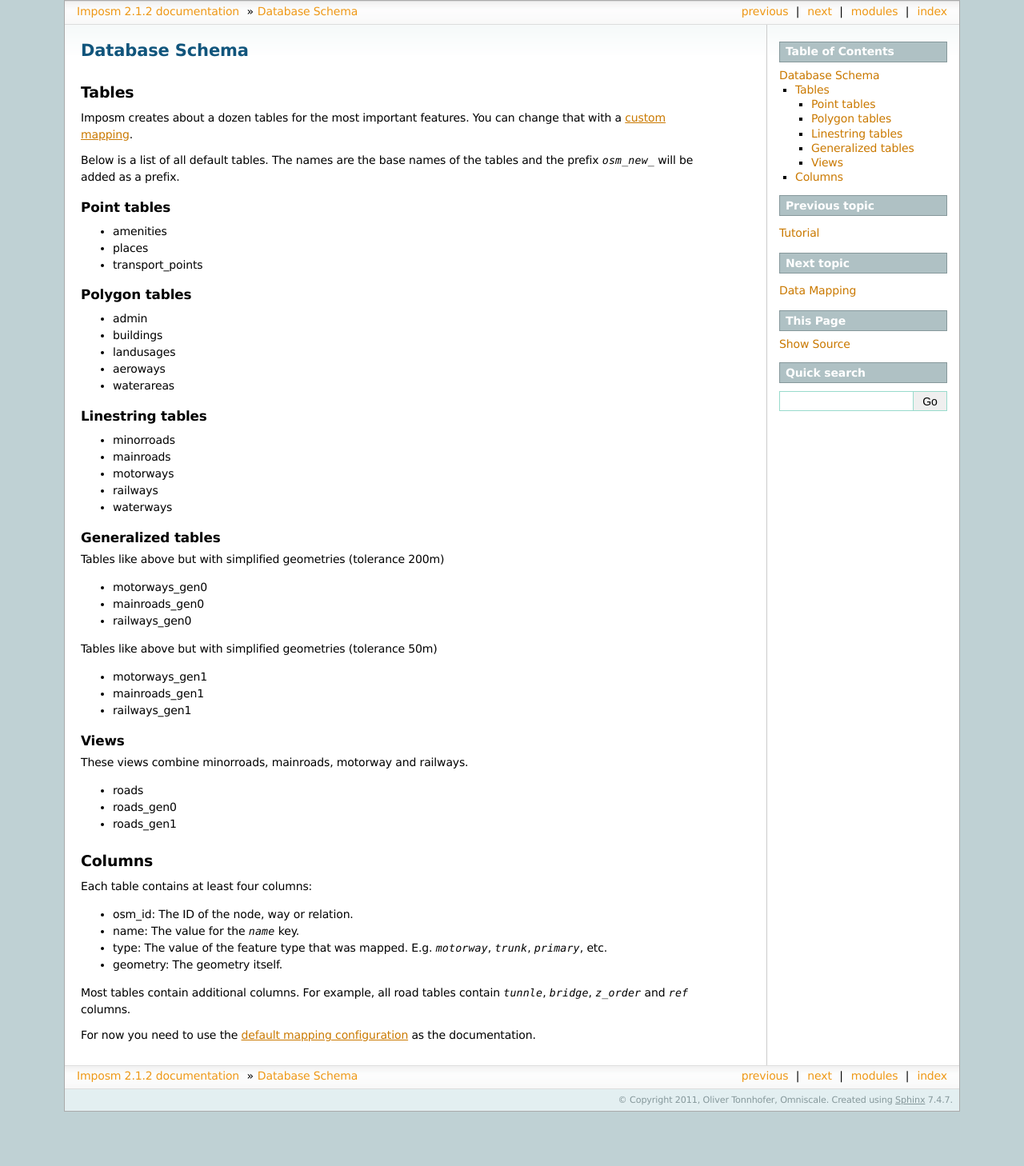
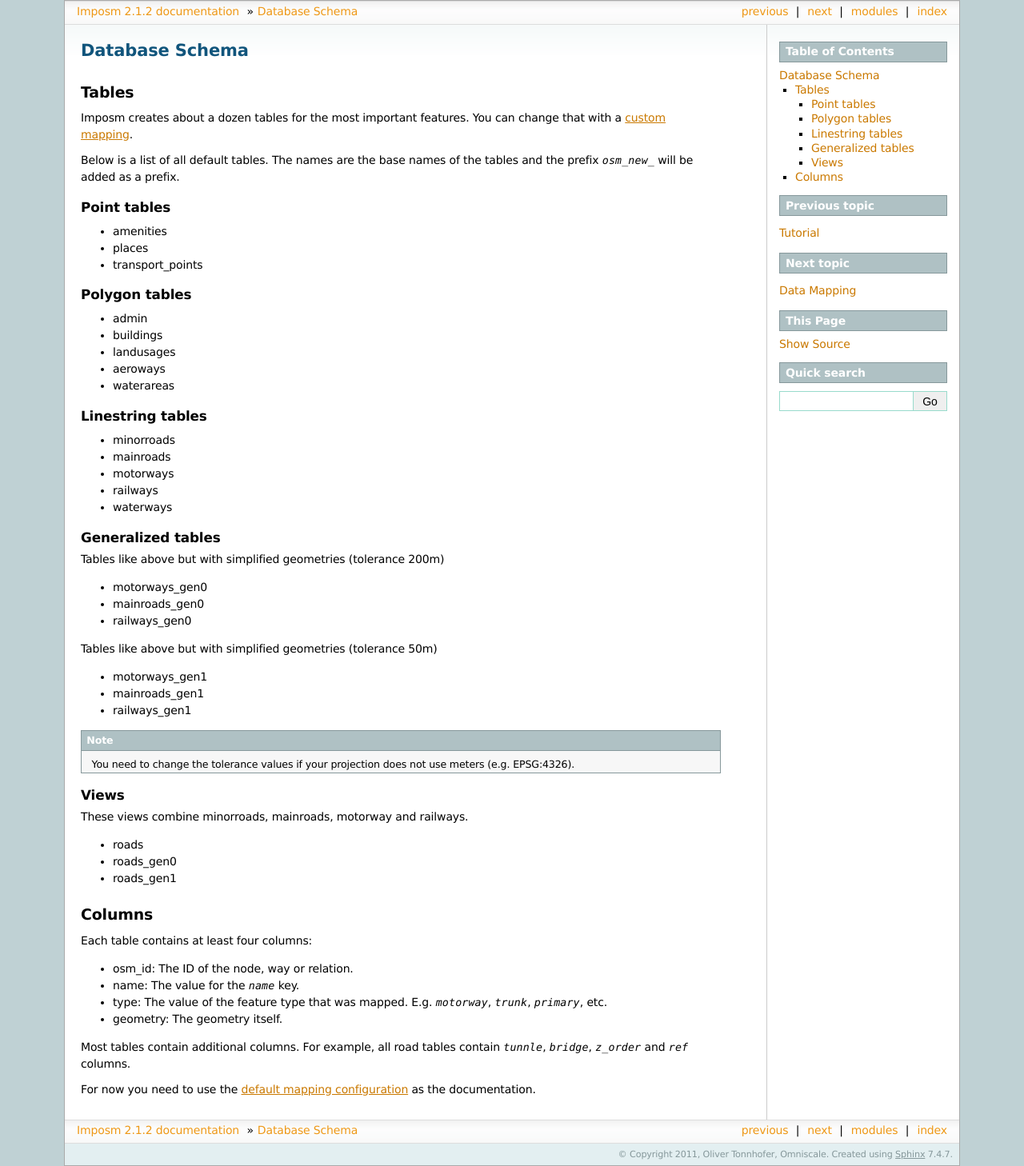
Before and after one commit to omniscale/imposm2, a Sphinx documentation site: the page built from doc/source/database_schema.rst, in a window 1280 px wide. Shown: the whole page at 80% size. Built offline with Sphinx 7.4.7, drawn with Linux system fonts in a browser that asks for light colours; before the commit the page ends 1390 px from its top, so only the background shows below that.

Commit message:
add note about the tolerance value of generalized tables with other projections. closes #7

```diff
--- a/doc/source/database_schema.rst
+++ b/doc/source/database_schema.rst
@@ -49,6 +49,8 @@ Tables like above but with simplified geometries (tolerance 50m)
 - mainroads_gen1
 - railways_gen1
 
+.. note:: You need to change the tolerance values if your projection does not use meters (e.g. EPSG:4326).
+
 Views
 ~~~~~
 
```
